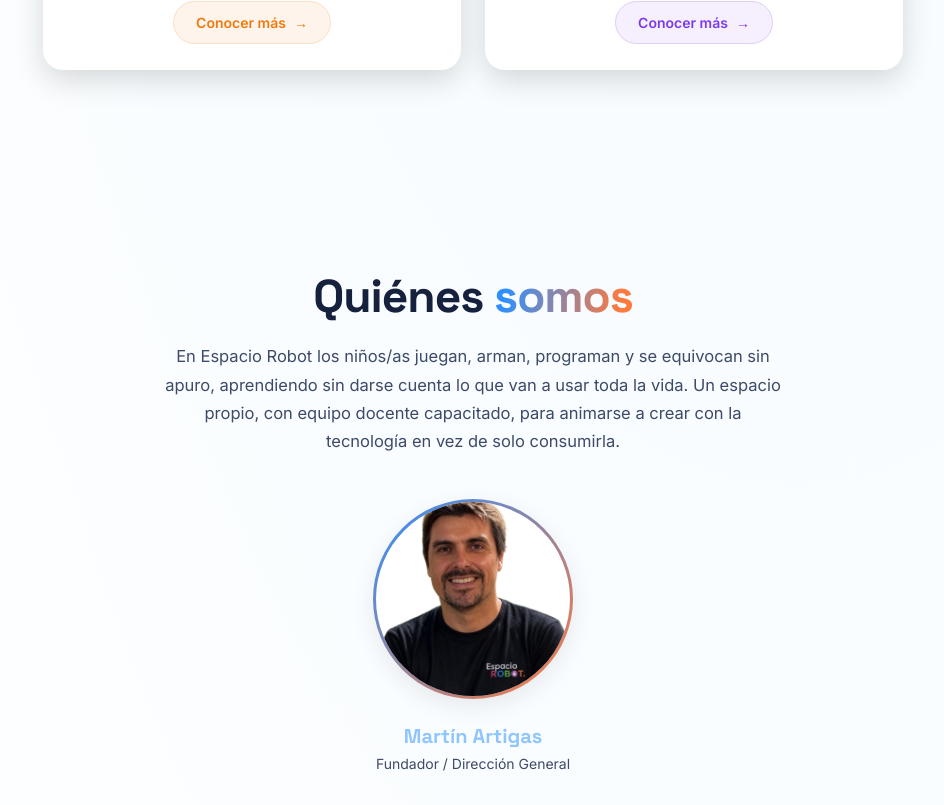
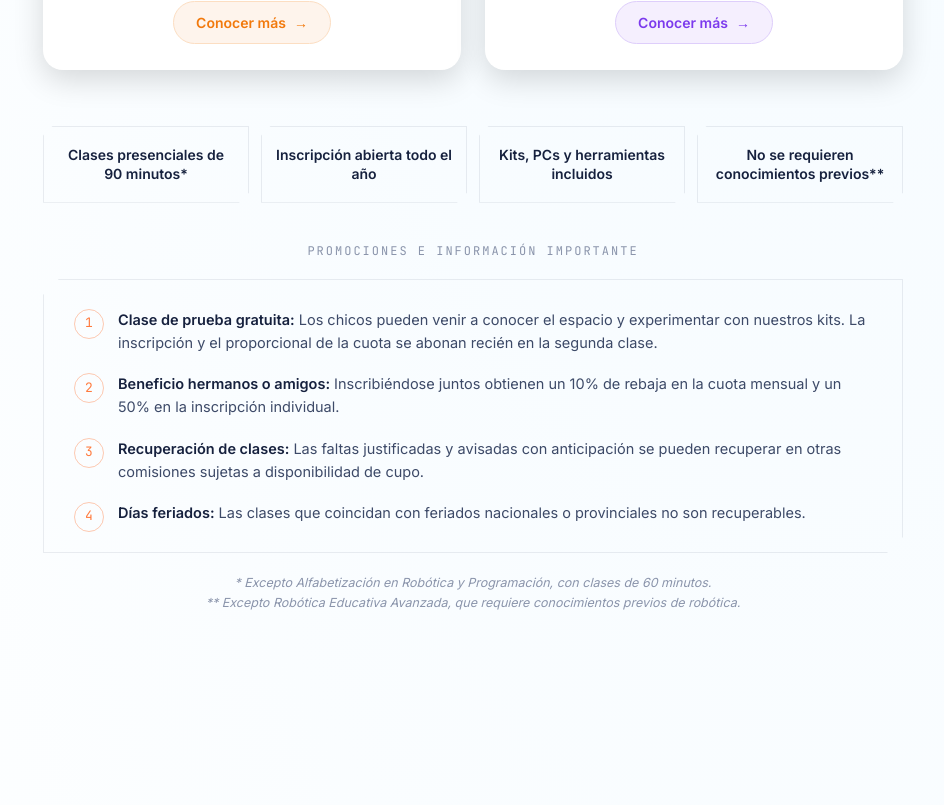
Before and after one commit to aylenguy/EspacioRobot-app, a Next.js app: page / in a window 1280 px wide. Shown: the part 2775-3580 px from the top of the page, without its empty margins (167-1111 px from the left). Built offline with nearby package versions, Linux system fonts and the light colour scheme.

Commit message:
actualizacion horarios

```diff
--- a/app/components/sections/Cursos.module.css
+++ b/app/components/sections/Cursos.module.css
@@ -503,42 +503,36 @@
   background: rgba(236, 60, 122, 0.08);
   border-color: #ec3c7a;
   color: #ec3c7a;
-
 }
 
 .calloutOrange {
   background: rgba(255, 149, 43, 0.1);
   border-color: #ff952b;
   color: #c96c0a;
-
 }
 
 .calloutGreen {
   background: rgba(63, 174, 99, 0.1);
   border-color: #3fae63;
   color: #2f8a4d;
-
 }
 
 .calloutTeal {
   background: rgba(15, 139, 147, 0.1);
   border-color: #0f8b93;
   color: #0c6c73;
-
 }
 
 .calloutPurple {
   background: rgba(124, 58, 237, 0.1);
   border-color: #7c3aed;
   color: #6d28d9;
-
 }
 
 .calloutBlue {
   background: rgba(47, 95, 219, 0.1);
   border-color: #2f5fdb;
   color: #2748a8;
-
 }
 
 .cardFullStats {
@@ -665,7 +659,116 @@
   justify-content: center;
 }
 
+/* =========================================
+   INFO GENERAL (chips + promos)
+   Válido para todos los cursos
+========================================= */
 
+.infoGeneral {
+  max-width: 860px;
+  margin: 56px auto 0;
+}
+
+.infoChips {
+  list-style: none;
+  margin: 0 0 40px;
+  padding: 0;
+  display: grid;
+  grid-template-columns: repeat(4, minmax(0, 1fr));
+  gap: 12px;
+}
+
+.infoChip {
+  display: flex;
+  align-items: center;
+  justify-content: center;
+  padding: 18px 14px;
+  text-align: center;
+  color: var(--text-hi);
+  font-size: 14px;
+  font-weight: 600;
+  line-height: 1.4;
+  background: rgba(255, 255, 255, 0.02);
+  border: 1px solid var(--line);
+  clip-path: polygon(
+    10px 0,
+    100% 0,
+    100% calc(100% - 10px),
+    calc(100% - 10px) 100%,
+    0 100%,
+    0 10px
+  );
+}
+
+.promosTitle {
+  margin: 0 0 20px;
+  text-align: center;
+  color: var(--text-dim);
+  font-family: var(--font-mono);
+  font-size: 12px;
+  font-weight: 400;
+  letter-spacing: 2px;
+  text-transform: uppercase;
+}
+
+.promosList {
+  margin: 0;
+  padding: 28px 30px;
+  list-style: none;
+  counter-reset: promo;
+  display: flex;
+  flex-direction: column;
+  gap: 18px;
+  background: rgba(255, 255, 255, 0.02);
+  border: 1px solid var(--line);
+  clip-path: polygon(
+    16px 0,
+    100% 0,
+    100% calc(100% - 16px),
+    calc(100% - 16px) 100%,
+    0 100%,
+    0 16px
+  );
+}
+
+.promoItem {
+  position: relative;
+  padding-left: 44px;
+  color: var(--text-mid);
+  font-size: 14.5px;
+  line-height: 1.6;
+  counter-increment: promo;
+}
+
+.promoItem::before {
+  content: counter(promo);
+  position: absolute;
+  left: 0;
+  top: 1px;
+  display: flex;
+  align-items: center;
+  justify-content: center;
+  width: 28px;
+  height: 28px;
+  color: var(--orange);
+  font-family: var(--font-mono);
+  font-size: 13px;
+  border: 1px solid rgba(255, 122, 61, 0.4);
+  border-radius: 50%;
+}
+
+.promoItem strong {
+  color: var(--text-hi);
+}
+
+.infoNota {
+  margin: 20px 0 0;
+  text-align: center;
+  color: var(--text-dim);
+  font-size: 12.5px;
+  font-style: italic;
+  line-height: 1.6;
+}
 
 /* =========================================
    RESPONSIVE
@@ -674,6 +777,10 @@
 @media (max-width: 900px) {
   .grid {
     grid-template-columns: 1fr;
+  }
+
+  .infoChips {
+    grid-template-columns: repeat(2, minmax(0, 1fr));
   }
 }
 
@@ -689,4 +796,12 @@
   .cardFullStats {
     grid-template-columns: 1fr;
   }
+
+  .infoChips {
+    grid-template-columns: 1fr;
+  }
+
+  .promosList {
+    padding: 22px 18px;
+  }
 }
--- a/app/components/sections/Cursos.tsx
+++ b/app/components/sections/Cursos.tsx
@@ -19,6 +19,8 @@
   inscripcion: string;
   cuota: string;
   horarios: string[];
+  // Aclaración opcional que se muestra junto al título de horarios (ej: "1 día por semana")
+  horariosNota?: string;
   colorFrom?: string; // color inicial del gradiente del header
   colorTo?: string;   // color final del gradiente del header
   // Ancho de la imagen en px. Por defecto 190. Bajalo para fotos que
@@ -65,8 +67,39 @@
   } as CSSProperties;
 }
 
+// Info general válida para todos los cursos (según PDF "Cursos y Talleres 2026")
+const infoChips: string[] = [
+  "Clases presenciales de 90 minutos*",
+  "Inscripción abierta todo el año",
+  "Kits, PCs y herramientas incluidos",
+  "No se requieren conocimientos previos**",
+];
+
+const promos: { titulo: string; texto: string }[] = [
+  {
+    titulo: "Clase de prueba gratuita",
+    texto:
+      "Los chicos pueden venir a conocer el espacio y experimentar con nuestros kits. La inscripción y el proporcional de la cuota se abonan recién en la segunda clase.",
+  },
+  {
+    titulo: "Beneficio hermanos o amigos",
+    texto:
+      "Inscribiéndose juntos obtienen un 10% de rebaja en la cuota mensual y un 50% en la inscripción individual.",
+  },
+  {
+    titulo: "Recuperación de clases",
+    texto:
+      "Las faltas justificadas y avisadas con anticipación se pueden recuperar en otras comisiones sujetas a disponibilidad de cupo.",
+  },
+  {
+    titulo: "Días feriados",
+    texto:
+      "Las clases que coincidan con feriados nacionales o provinciales no son recuperables.",
+  },
+];
+
 const cursos: Curso[] = [
-   {
+  {
     id: "taller-integral",
     numero: "02",
     titulo: "Taller Integral Tecnológico",
@@ -86,7 +119,8 @@
         "Un mismo taller, muchos caminos posibles. Este taller combina conceptos de robótica, programación y las herramientas más útiles de Inteligencia Artificial. Las clases son dinámicas, flexibles y adaptables a los cambios tecnológicos que se van sucediendo con el tiempo. Los chicos recorren todas las áreas y se llevan una base completa de tecnología. También fomentamos la creatividad y el trabajo en equipo, resolviendo problemas y desafíos.",
       callouts: [
         {
-          texto: "Único en Rosario: no hace falta decidir en qué taller anotarse, le damos una base completa.",
+          texto:
+            "Único en Rosario: no es necesario decidir en qué taller anotarlo, le vamos a dar una base completa.",
           variante: "blue",
         },
       ],
@@ -97,6 +131,7 @@
       colorTo: "#f2790c",
       imagenAncho: 260,
       esNuevo: true,
+      horariosNota: "1 día por semana",
       horarios: [
         "Lunes 16:30-18:00hs",
         "Martes 16:30-18:00hs",
@@ -111,7 +146,7 @@
     numero: "01",
     titulo: "Alfabetización en Robótica y Programación",
     resumen: "Primeros pasos armando y programando robots.",
-    duracion: "Clases de 1 h 30 min",
+    duracion: "Clases de 1 hora",
     formValor: "Robótica para Niños",
     contenido: [
       "Introducción a la robótica con kits didácticos",
@@ -130,11 +165,10 @@
       ],
       edad: "4 a 6 años",
       inscripcion: "$ 30.000",
-      cuota: "$ 70.000",
-      horarios: ["Martes 16:30-18:00hs", "Jueves 16:30-18:00hs"],
+      cuota: "$ 65.000",
+      horarios: ["Martes 15:00-16:00hs", "Miércoles 15:00-16:00hs"],
     },
   },
-
   {
     id: "impresion-3d-ninos",
     numero: "03",
@@ -185,10 +219,14 @@
         "Diseñado para quienes ya tienen base en robótica y buscan nuevos retos tecnológicos. Los alumnos diseñan máquinas complejas, programan rutinas avanzadas y exploran la interacción entre dispositivos a través de proyectos colaborativos, con la mira puesta en participar de competencias de robótica.",
       callouts: [
         {
-          texto: "Ideal para profundizar conocimientos y llevar la creatividad al siguiente nivel — incluye chicos de nivel secundario.",
+          texto:
+            "Ideal para profundizar conocimientos y llevar la creatividad al siguiente nivel — incluye chicos de nivel secundario.",
           variante: "purple",
         },
-        { texto: "Requiere conocimientos previos de robótica (nivel inicial completado).", variante: "purple" },
+        {
+          texto: "Requiere conocimientos previos de robótica (nivel inicial completado).",
+          variante: "orange",
+        },
       ],
       edad: "9 años en adelante",
       inscripcion: "$ 30.000",
@@ -388,7 +426,10 @@
 
         {card.horarios.length > 0 && (
           <div className={styles.cardFullHorarios}>
-            <p className={styles.horariosLabel}>HORARIOS DISPONIBLES</p>
+            <p className={styles.horariosLabel}>
+              HORARIOS DISPONIBLES
+              {card.horariosNota ? ` (${card.horariosNota})` : ""}
+            </p>
             <div className={styles.horariosList}>
               {card.horarios.map((h) => (
                 <span key={h} className={styles.horarioBadge}>
@@ -503,7 +544,13 @@
           Cursos y talleres <span className={styles.accent}>disponibles</span>
         </h2>
         <p className={styles.subtitle}>
-          <strong>Elegí la mejor opción para tu peque!</strong> Completá la inscripción y te contactaremos para coordinar la clase de prueba. <strong>Abonás recién en la segunda clase.</strong> Consultá por nuestras promos!
+          <strong>Elegí la mejor opción para tu peque!</strong> Completá la
+          inscripción y te contactaremos para coordinar la clase de prueba.{" "}
+          <strong>
+            La inscripción y el proporcional de la cuota se abonan recién en la
+            segunda clase.
+          </strong>{" "}
+          Consultá por nuestras promos!
         </p>
       </div>
 
@@ -525,6 +572,33 @@
         )}
       </div>
 
+      <div className={styles.infoGeneral}>
+        <ul className={styles.infoChips}>
+          {infoChips.map((chip) => (
+            <li key={chip} className={styles.infoChip}>
+              {chip}
+            </li>
+          ))}
+        </ul>
+
+        <h3 className={styles.promosTitle}>Promociones e información importante</h3>
+        <ol className={styles.promosList}>
+          {promos.map((p) => (
+            <li key={p.titulo} className={styles.promoItem}>
+              <strong>{p.titulo}:</strong> {p.texto}
+            </li>
+          ))}
+        </ol>
+
+        <p className={styles.infoNota}>
+          * Excepto Alfabetización en Robótica y Programación, con clases de 60
+          minutos.
+          <br />
+          ** Excepto Robótica Educativa Avanzada, que requiere conocimientos
+          previos de robótica.
+        </p>
+      </div>
+
       {mounted && activoConCard && (
         <ModalDestacado curso={activoConCard} onClose={() => setActivo(null)} />
       )}
--- a/app/components/sections/FAQ.tsx
+++ b/app/components/sections/FAQ.tsx
@@ -6,10 +6,10 @@
 // Placeholder editable: reemplazá preguntas y respuestas por las definitivas.
 const preguntas = [
   {
-    pregunta: "¿Cuándo empiezan las clases?",
-    respuesta:
-      "El inicio de clases es el 18 de agosto de 2026. La inscripción está abierta todo el año, así que podés sumarte en cualquier momento.",
-  },
+  pregunta: "¿Puedo anotarme si las clases ya empezaron?",
+  respuesta:
+    "Sí. Las clases comenzaron el 18 de agosto de 2026, pero la inscripción está abierta todo el año, así que podés sumarte en cualquier momento.",
+},
 {
   pregunta: "¿Es necesario tener conocimientos previos?",
   respuesta:
@@ -28,7 +28,7 @@
   {
     pregunta: "¿Cuánto dura cada clase?",
     respuesta:
-      "Las clases son presenciales y duran 90 minutos.",
+  "Las clases son presenciales y duran 90 minutos, excepto Alfabetización en Robótica y Programación (4 a 6 años), que dura 60 minutos.",
   },
   {
     pregunta: "¿Tengo que llevar mi propia PC o herramientas?",
```
